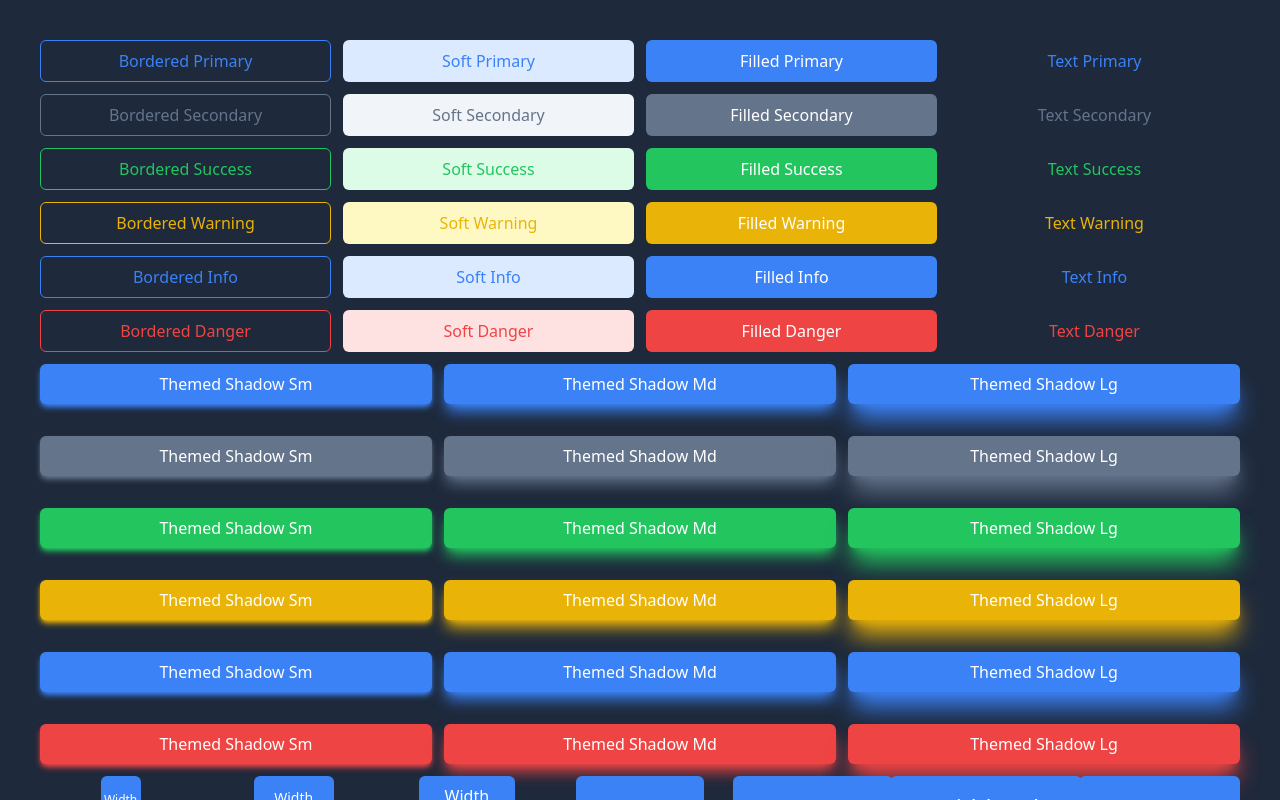
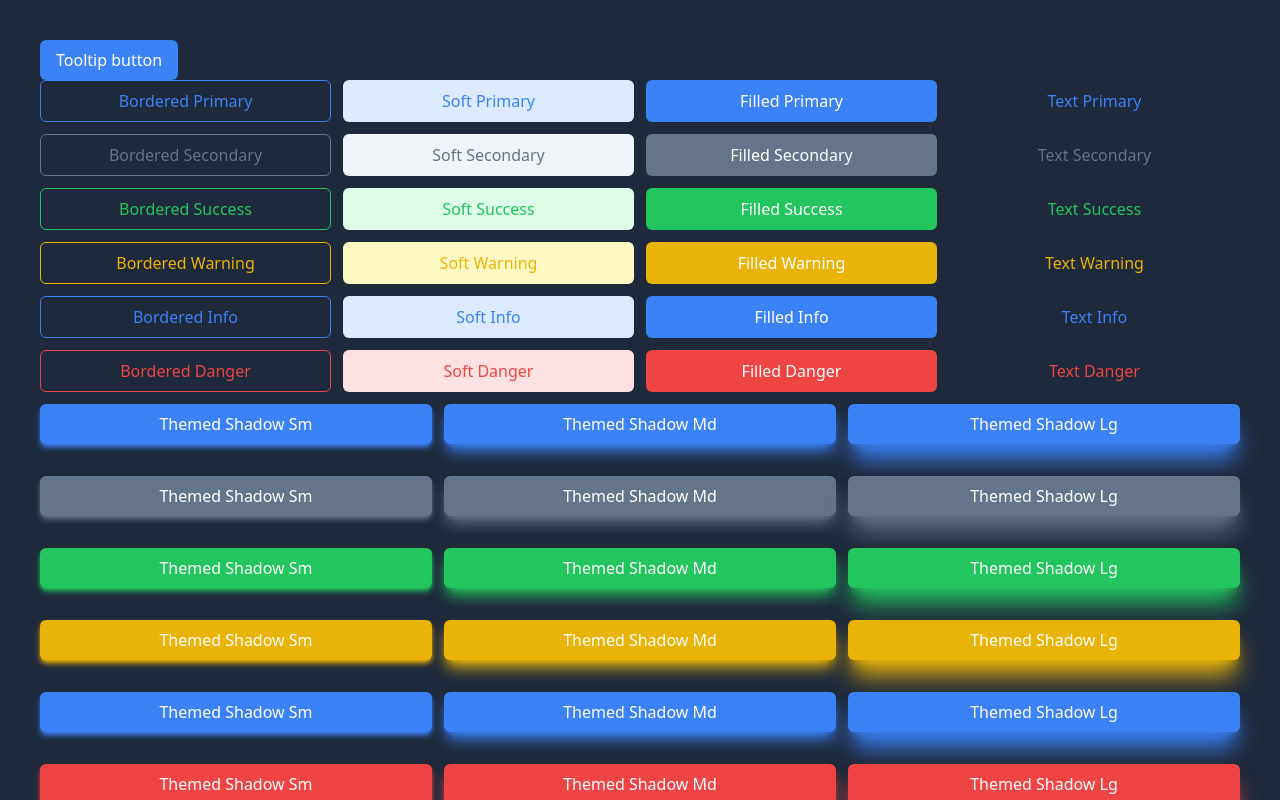
Before and after one commit to usrivastava92/hello-tailwind, a React (Vite) app: page /top in a window 1280 px wide. Shown: the top 800 px of the page. Built offline with nearby package versions, Linux system fonts and the light colour scheme.

Commit message:
updated button hover

```diff
--- a/src/components/Button/Button.tsx
+++ b/src/components/Button/Button.tsx
@@ -116,10 +116,10 @@ export const Button: React.FC<ButtonProps> = ({
 
 const getCursorStyle = (disabled?: boolean, loading?: boolean): string => {
   if (disabled) {
-    return 'hover:ring-0 cursor-not-allowed';
+    return 'cursor-not-allowed';
   }
   if (loading) {
-    return 'hover:ring-0 cursor-progress';
+    return 'cursor-progress';
   }
   return '';
 };
@@ -224,13 +224,13 @@ const getShadowClass = (
 const getThemeClass = (theme: ButtonTheme, variant: ButtonVariants): string => {
   switch (variant) {
     case 'soft':
-      return `hover:ring-2
+      return `hover:enabled:ring-2
       ${getSoftBgClass(theme)} ${getTextColorClass(theme)}`;
     case 'bordered':
-      return `border hover:ring-2
+      return `border hover:enabled:ring-2
       ${getBorderColorClass(theme)} ${getTextColorClass(theme)}`;
     case 'text':
-      return `hover:font-medium ${getTextColorClass(theme)}`;
+      return `hover:enabled:font-medium ${getTextColorClass(theme)}`;
     default:
       return `text-white ${getBgColorClass(theme)}`;
   }
@@ -256,17 +256,17 @@ const getBorderColorClass = (theme: ButtonTheme): string => {
 const getBgColorClass = (theme: ButtonTheme): string => {
   switch (theme) {
     case 'primary':
-      return 'bg-primary-500 hover:bg-primary-600';
+      return 'bg-primary-500 hover:enabled:bg-primary-600';
     case 'secondary':
-      return 'bg-secondary-500 hover:bg-secondary-600';
+      return 'bg-secondary-500 hover:enabled:bg-secondary-600';
     case 'success':
-      return 'bg-success-500 hover:bg-success-600';
+      return 'bg-success-500 hover:enabled:bg-success-600';
     case 'info':
-      return 'bg-info-500 hover:bg-info-600';
+      return 'bg-info-500 hover:enabled:bg-info-600';
     case 'warning':
-      return 'bg-warning-500 hover:bg-warning-600';
+      return 'bg-warning-500 hover:enabled:bg-warning-600';
     case 'danger':
-      return 'bg-danger-500 hover:bg-danger-600';
+      return 'bg-danger-500 hover:enabled:bg-danger-600';
   }
 };
 
--- /dev/null
+++ b/src/components/Tooltip/Tooltip.tsx
@@ -0,0 +1,36 @@
+import React, { useState } from 'react';
+
+export interface TooltipProps {
+  content: string | JSX.Element;
+  position?: 'left' | 'right' | 'top' | 'bottom';
+  children: JSX.Element;
+}
+
+export const Tooltip: React.FC<TooltipProps> = ({
+  position,
+  children,
+  content
+}) => {
+  const [hide, setHideTooltip] = useState<boolean>(true);
+  const tooltip = (
+    <div
+      className={`bg-slate-500 m-2 z-50 absolute px-1.5 py-0.5 w-fit rounded-md text-white text-sm cursor-default ${
+        hide ? 'hidden' : ''
+      }`}
+    >
+      {content}
+    </div>
+  );
+  return (
+    <>
+      <div
+        className='w-fit'
+        onMouseEnter={() => setHideTooltip(false)}
+        onMouseLeave={() => setHideTooltip(true)}
+      >
+        {children}
+      </div>
+      {tooltip}
+    </>
+  );
+};
--- /dev/null
+++ b/src/components/Tooltip/index.tsx
@@ -0,0 +1 @@
+export * from './Tooltip';
--- a/src/layouts/TopMenuLayout/TopMenuLayout.tsx
+++ b/src/layouts/TopMenuLayout/TopMenuLayout.tsx
@@ -9,10 +9,14 @@ import {
   ButtonWidths
 } from '@/components/Button';
 import SettingsIcon from '@mui/icons-material/Settings';
+import { Tooltip } from '@/components/Tooltip';
 
 export const TopMenuLayout: React.FC = () => {
   return (
     <div className="p-10 bg-slate-800">
+      <Tooltip content='This is tooltip'>
+        <Button>Tooltip button</Button>
+      </Tooltip>
       <div className="grid grid-cols-4 gap-3">
         {ButtonTheme.map((theme) =>
           ButtonVariants.map((variant) => (
```
